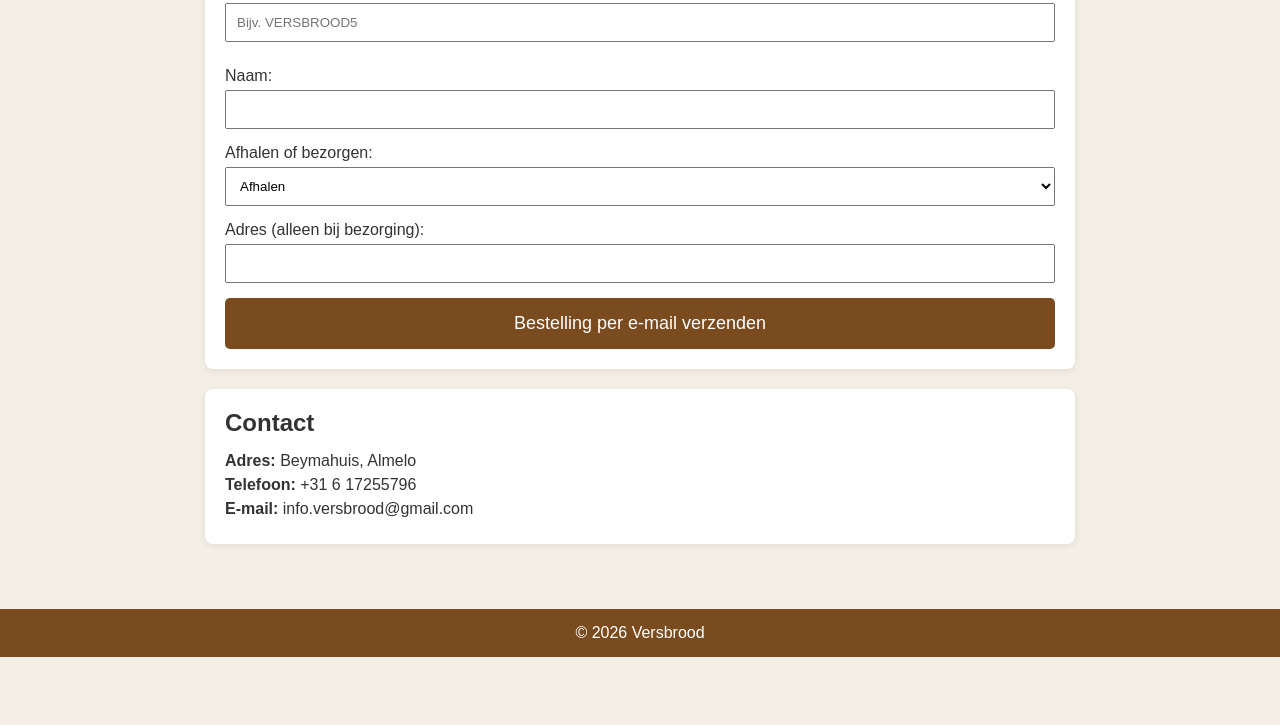
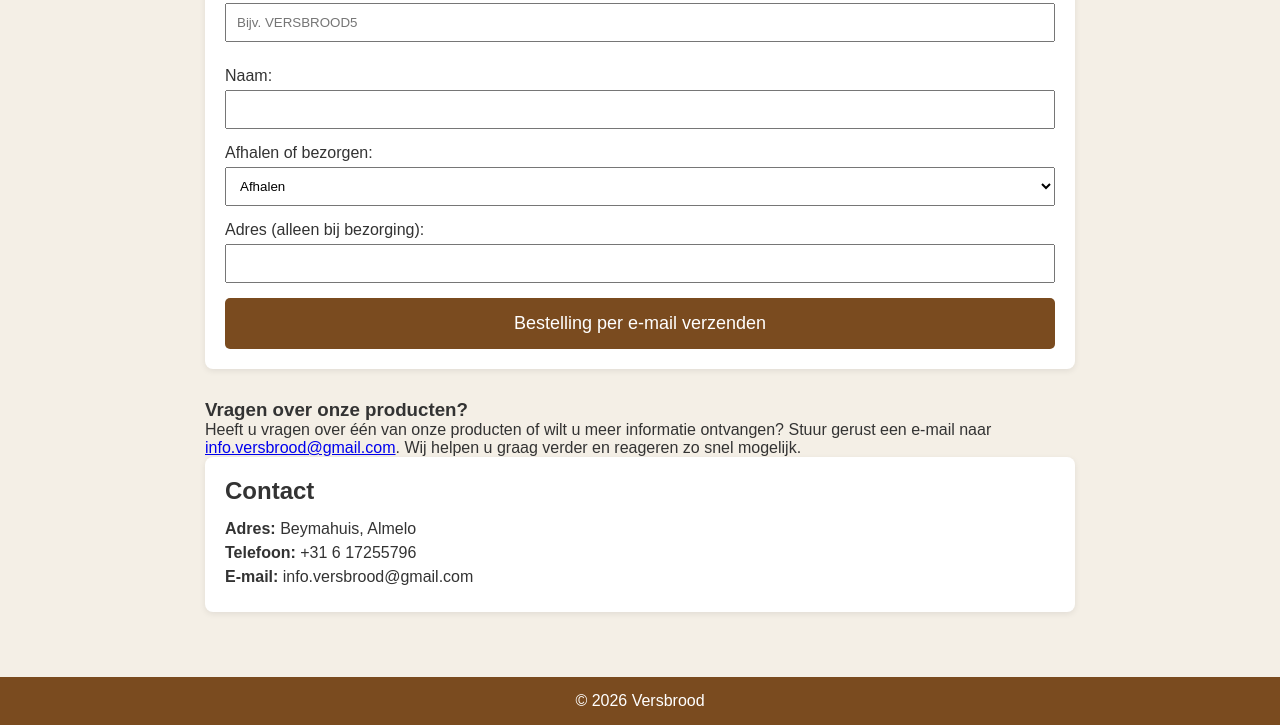
Before and after one commit to versbroodweb/bestel, a plain HTML site: page index.html in a window 1280 px wide. Shown: the part 534-1259 px from the top of the page. Before the commit the page ends 1191 px from the top, so only its background shows below. Drawn offline with Linux system fonts and the light colour scheme.

Commit message:
Update index.html

```diff
--- a/index.html
+++ b/index.html
@@ -90,6 +90,15 @@ footer { background-color:#7a4b1f; color:white; text-align:center; padding:15px;
 
 </form>
 </div>
+<div style="margin-top:30px;">
+    <h3>Vragen over onze producten?</h3>
+    <p>
+        Heeft u vragen over één van onze producten of wilt u meer informatie ontvangen?
+        Stuur gerust een e-mail naar
+        <a href="mailto:info.versbrood@gmail.com">info.versbrood@gmail.com</a>.
+        Wij helpen u graag verder en reageren zo snel mogelijk.
+    </p>
+</div>
 
 <div class="section contact">
 <h2>Contact</h2>
```
